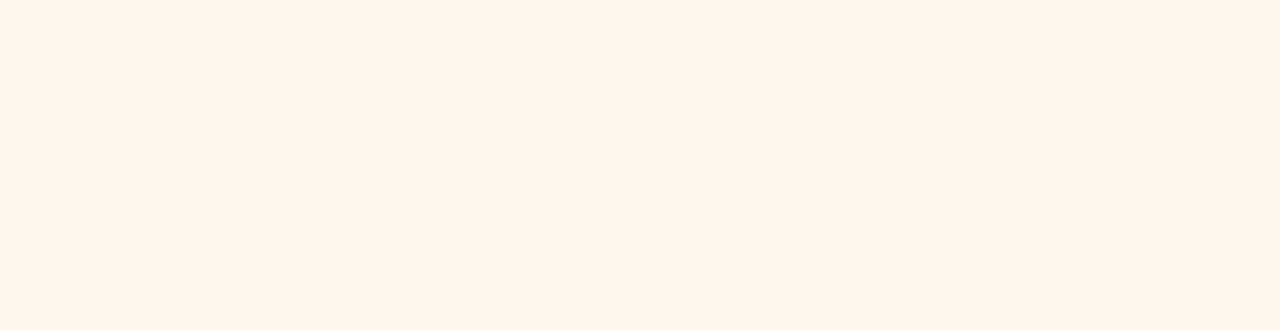
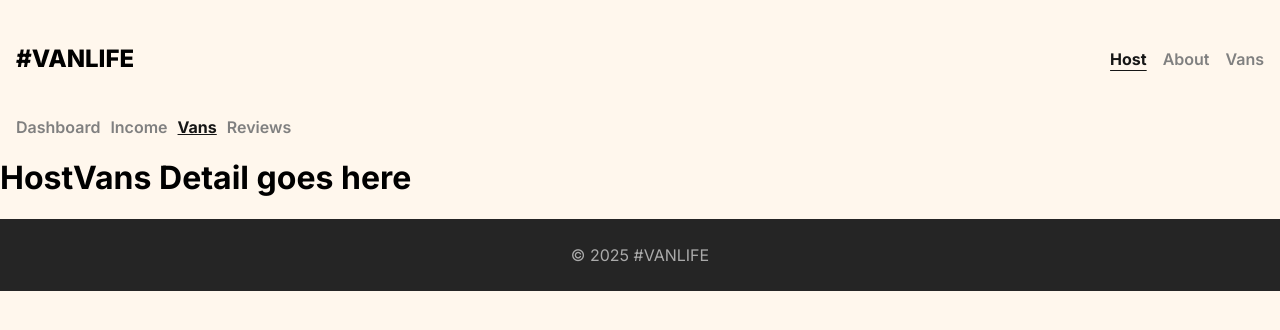
Before and after one commit to emirisato1003/react-vanLife, a React (Vite) app: page /host/vans/1 in a window 1280 px wide. Before the commit this address had no page. Shown: the top 330 px of the page. Built offline with nearby package versions, Linux system fonts and the light colour scheme; what miragejs would draw is missing.

Commit message:
create another route for host van page

```diff
--- a/src/App.jsx
+++ b/src/App.jsx
@@ -11,6 +11,8 @@ import Reviews from './pages/Host/Reviews';
 import "./server";
 import './App.css';
 import HostLayout from './components/HostLayout';
+import HostVans from './pages/Host/HostVans';
+import HostVansDetail from './pages/Host/HostVansDetail';
 
 function App() {
   const [count, setCount] = useState(0);
@@ -24,9 +26,12 @@ function App() {
             <Route path="/about" element={<About />} />
             <Route path="/vans" element={<Vans />} />
             <Route path="/vans/:id" element={<VanDetail />} />
+
             <Route path='/host' element={<HostLayout />}>
               <Route index element={<Dashboard />} />
               <Route path='income' element={<Income />} />
+              <Route path='/host/vans' element={<HostVans />} />
+              <Route path='/host/vans/:id' element={<HostVansDetail />} />
               <Route path='reviews' element={<Reviews />} />
             </Route>
           </Route>
--- a/src/components/HostLayout.jsx
+++ b/src/components/HostLayout.jsx
@@ -12,6 +12,7 @@ export default function HostLayout() {
             <nav className={styles.hostNav}>
                 <NavLink style={({ isActive }) => isActive ? navStyle : null} to="." end>Dashboard</NavLink>
                 <NavLink style={({ isActive }) => isActive ? navStyle : null} to="/host/income">Income</NavLink>
+                <NavLink style={({ isActive }) => isActive ? navStyle : null} to="/host/vans">Vans</NavLink>
                 <NavLink style={({ isActive }) => isActive ? navStyle : null} to="/host/reviews">Reviews</NavLink>
             </nav>
             < Outlet />
--- /dev/null
+++ b/src/pages/Host/HostVans.jsx
@@ -0,0 +1,9 @@
+import React from 'react';
+
+export default function HostVans() {
+    return (
+        <div>
+            <h1>Vans page goes here</h1>
+        </div>
+    );
+}
--- /dev/null
+++ b/src/pages/Host/HostVansDetail.jsx
@@ -0,0 +1,9 @@
+import React from 'react';
+
+export default function HostVansDetail() {
+    return (
+        <div>
+            <h1>HostVans Detail goes here</h1>
+        </div>
+    );
+}
```
